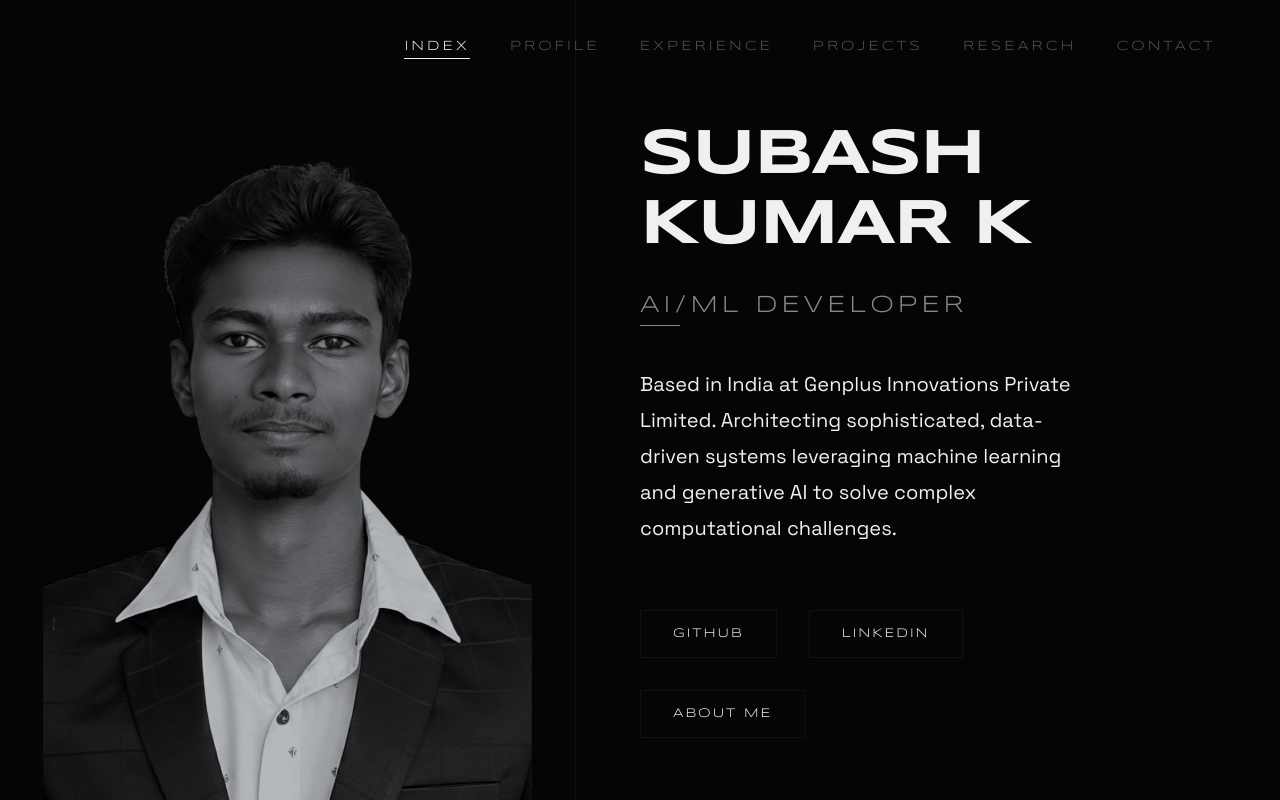
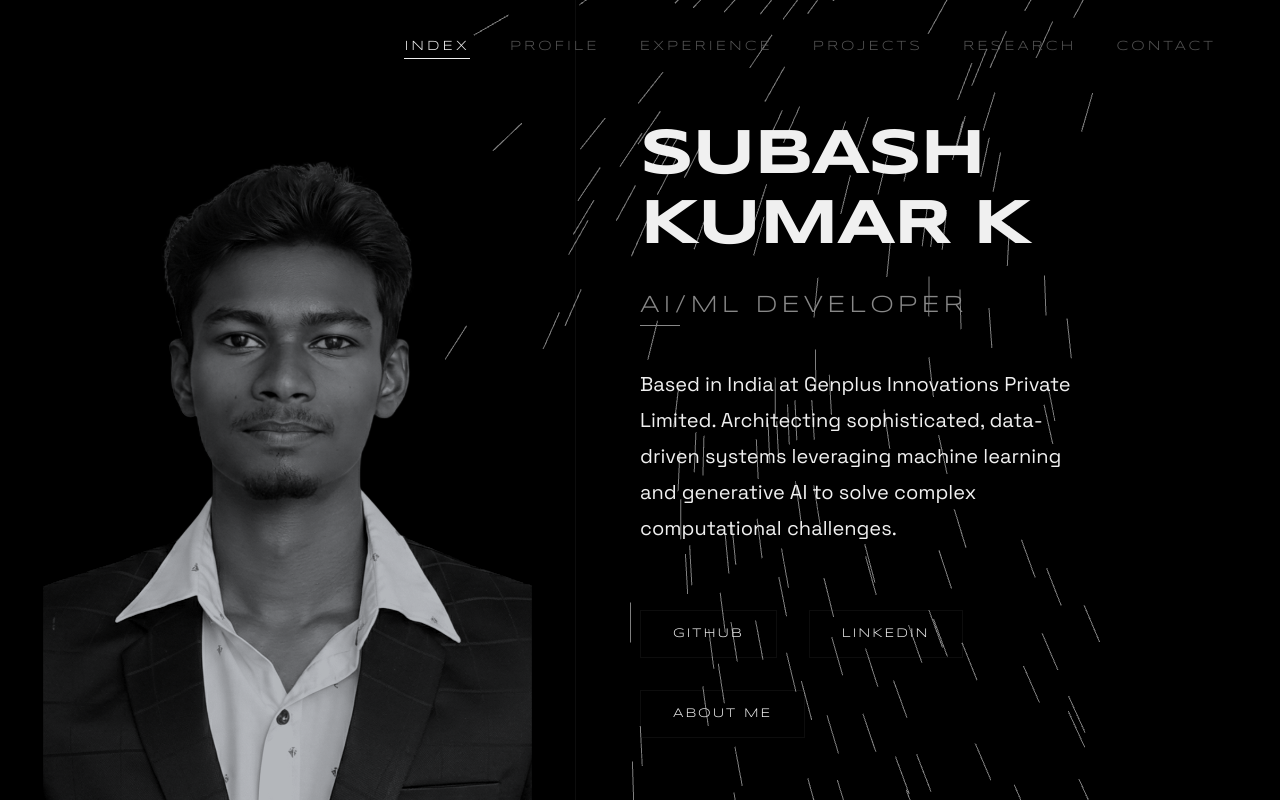
Before and after one commit to SubashSK777/Portfolio, a React (Vite) app: page / in a window 1280 px wide. Built offline with nearby package versions, Linux system fonts and the light colour scheme.

Commit message:
UI Layering Fix: Raise background overlay above body background and remove dark overlay

```diff
--- a/src/components/BackgroundOverlay.jsx
+++ b/src/components/BackgroundOverlay.jsx
@@ -179,8 +179,7 @@ const BackgroundOverlay = () => {
             position: 'fixed',
             top: 0, left: 0,
             width: '100%', height: '100%',
-            zIndex: -1,
-            backgroundColor: '#000000',
+            zIndex: 0,
             pointerEvents: 'none'
         }}
         ref={mountRef}
```
